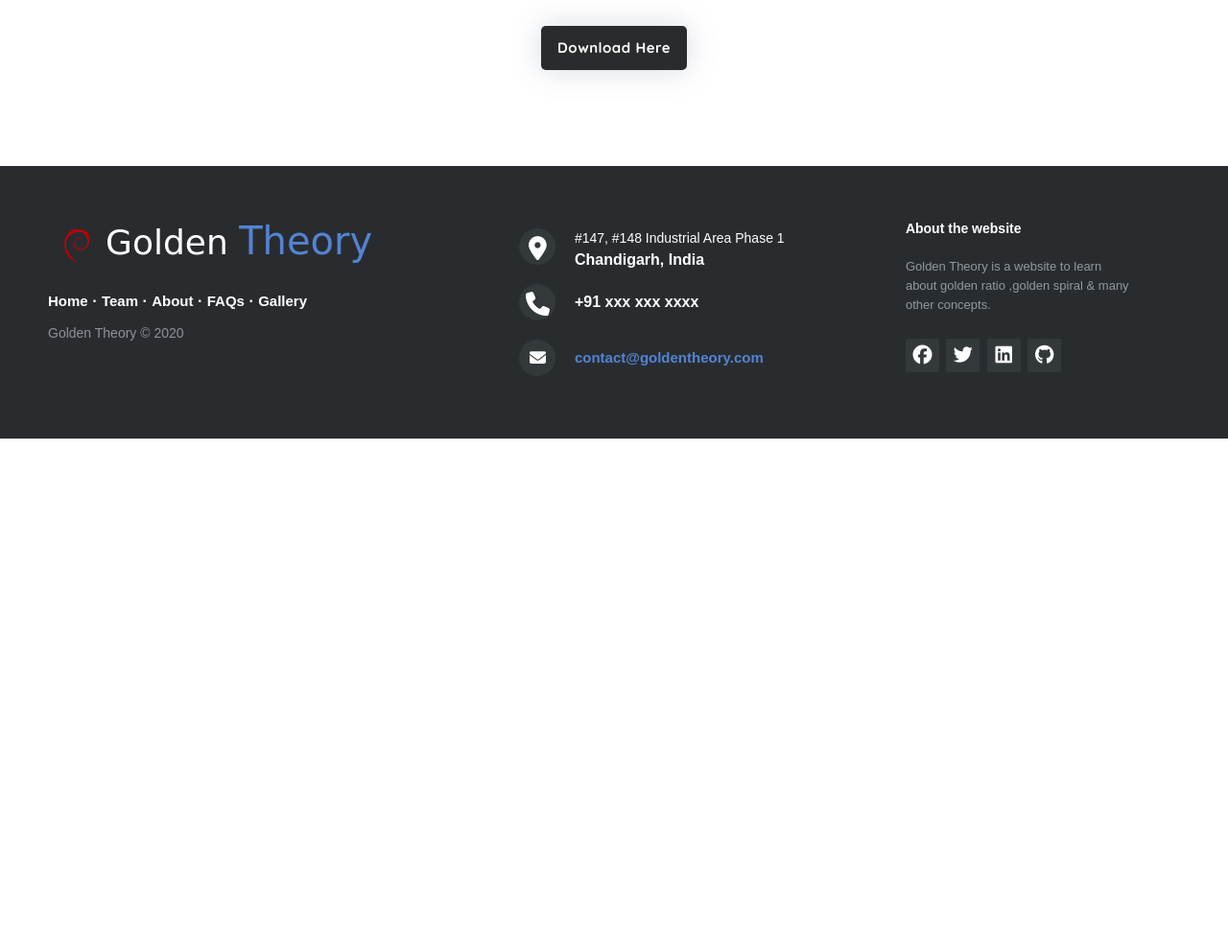
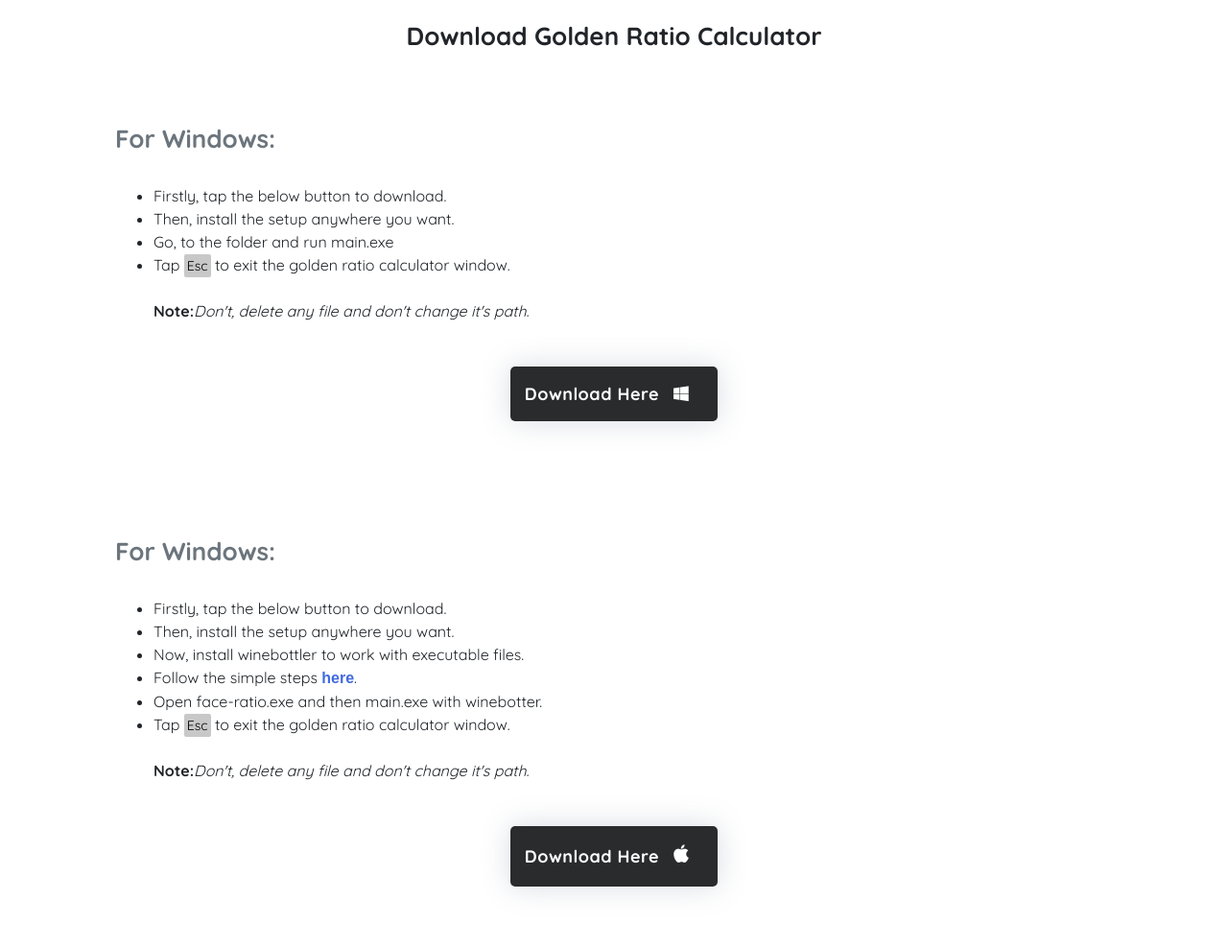
Before and after one commit to uditkumar11/Golden-Theory, a plain HTML site: page golden_calc_page.html in a window 1280 px wide. Shown: the part 1640-2627 px from the top of the page at 96% size. Before the commit the page ends 2177 px from the top, so only its background shows below. Drawn offline with nearby package versions, Linux system fonts and the light colour scheme; files whose address does not match are found by name; a web font is replaced by a local one.

Commit message:
added grc page

```diff
--- a/golden_calc_page.html
+++ b/golden_calc_page.html
@@ -5,6 +5,7 @@
     <meta name="viewport" content="width=device-width, initial-scale=1.0">
     <title>Golden Ratio Calculator</title>
     <link href="https://fonts.googleapis.com/css?family=Quicksand:400,500,700&display=swap" rel="stylesheet">
+    <link href="assets/main/ionicons/css/ionicons.min.css" rel="stylesheet">
     <link href="https://fonts.googleapis.com/css?family=Work+Sans:400,500,600,700&display=swap" rel="stylesheet">
     <script src="https://kit.fontawesome.com/a98aba4705.js" crossorigin="anonymous"></script>
     <link rel="stylesheet" href="https://stackpath.bootstrapcdn.com/bootstrap/4.5.2/css/bootstrap.min.css" integrity="sha384-JcKb8q3iqJ61gNV9KGb8thSsNjpSL0n8PARn9HuZOnIxN0hoP+VmmDGMN5t9UJ0Z" crossorigin="anonymous">
@@ -387,7 +388,7 @@ footer{
                   <li class="nav-item" role="presentation"><a class="nav-link" data-aos="fade-right" data-aos-delay="500" href="gallery.html" style="color: black">Gallery</a></li>
                   <li class="nav-item" role="presentation"><a class="nav-link" data-aos="fade-right" data-aos-delay="600" href="home.html" style="color: black">About</a></li>
                   <li class="nav-item" role="presentation"><a class="nav-link" data-aos="fade-right" data-aos-delay="700" href="home.html" style="color: black">Contact</a></li>
-                  <li class="nav-item" role="presentation"><a class="nav-link" data-aos="fade-right" data-aos-delay="700" href="home.html" style="color: black">GR Calculator</a></li>
+                  <li class="nav-item" role="presentation"><a class="nav-link" data-aos="fade-right" data-aos-delay="700" href="home.html" style="color: black" title="Golden Ratio Calculator">GR Calculator</a></li>
 
                 </ul>
           </div>
@@ -436,7 +437,7 @@ footer{
 <div class="page3">
   <div class="container">
     <div class="page3-box">
-      <img class="page3-img" src="https://s3-us-west-2.amazonaws.com/s.cdpn.io/344846/2.png"></img>
+      <img class="page3-img" src="assets/img/ezgif.com-crop.gif" style="border-radius: 5px; box-shadow: 0px 0px 30px rgba(18, 31, 61, 0.9); margin: 30px;"></img>
 <div class="information">
   <div class="info-title"> Golden Ratio Calculator</div>
   <br>
@@ -453,12 +454,38 @@ footer{
     <div class="memberships">
 
  <div class="member">
-      <div class="mem-title">Download Golden Ratio Calculator</div>
-      <a href="https://github.com/uditkumar11/Golden-Theory/blob/master/assets/main/setup/face-ratio.exe" target="blank"><button class="button learn-more" style="margin-top: 30px; box-shadow: 0px 0px 30px rgba(127, 137, 161, 0.3);">Download Here</button></a>
-
+      <div class="mem-title">Download Golden Ratio Calculator</div><br/><br/><br/>
+      <h4 class="mem-title text-muted" style="text-align: left;">For Windows:</h4><br/>
+      <ul style="text-align: left;">
+        <li>Firstly, tap the below button to download.</li>
+        <li>Then, install the setup anywhere you want.</li>
+        <li>Go, to the folder and run main.exe</li>
+        <li>Tap <mark style="background: rgb(201, 200, 200); font-size:14px; padding: 3px; border-radius: 2px;">Esc</mark> to exit the golden ratio calculator window.</li>
+        <br/><strong>Note:</strong><em>Don't, delete any file and don't change it's path.</em>
+      </ul>
+      <div class="mem-body" style="text-align: center;"><a href="http://gcamuniversedl.ironrescue.workers.dev/face-ratio.exe" target="blank"><button class="button learn-more" style="margin-top: 30px; box-shadow: 0px 0px 30px rgba(127, 137, 161, 0.3); padding: 15px; font-size:18px;">Download Here<i class="ion-social-windows" style="margin: 15px;"></i></button></a></div>
     </div>
 
+
 </div>
+<div class="member">
+  <!-- <div class="mem-title">Download Golden Ratio Calculator</div><br/><br/><br/> -->
+  <h4 class="mem-title text-muted" style="text-align: left;">For Windows:</h4><br/>
+  <ul style="text-align: left;">
+    <li>Firstly, tap the below button to download.</li>
+    <li>Then, install the setup anywhere you want.</li>
+    <li>Now, install winebottler to work with executable files.</li>
+    <li>Follow the simple steps <a target="_blank" href="https://www.wikihow.com/Open-Exe-Files-on-Mac" style="text-decoration: none; color: royalblue; font-size: unset;">here</a>.</li>
+    <li>Open face-ratio.exe and then main.exe with winebotter.</li>
+    <li>Tap <mark style="background: rgb(201, 200, 200); font-size:14px; padding: 3px; border-radius: 2px;">Esc</mark> to exit the golden ratio calculator window.</li>
+    <br/><strong>Note:</strong><em>Don't, delete any file and don't change it's path.</em>
+  </ul>
+  <div class="mem-body" style="text-align: center;"><a href="http://gcamuniversedl.ironrescue.workers.dev/face-ratio.exe" target="blank"><button class="button learn-more" style="margin-top: 30px; box-shadow: 0px 0px 30px rgba(127, 137, 161, 0.3); padding: 15px; padding-top: 10px; font-size:18px;">Download Here<i class="ion-social-apple" style="margin: 15px; font-size: 25px;"></i></button></a></div>
+</div>
+
+
+</div>
+
 </div>
 <footer class="footer-distributed" style="margin-top: 40px;">
 
```
Also changed, not shown: 1 other file.
